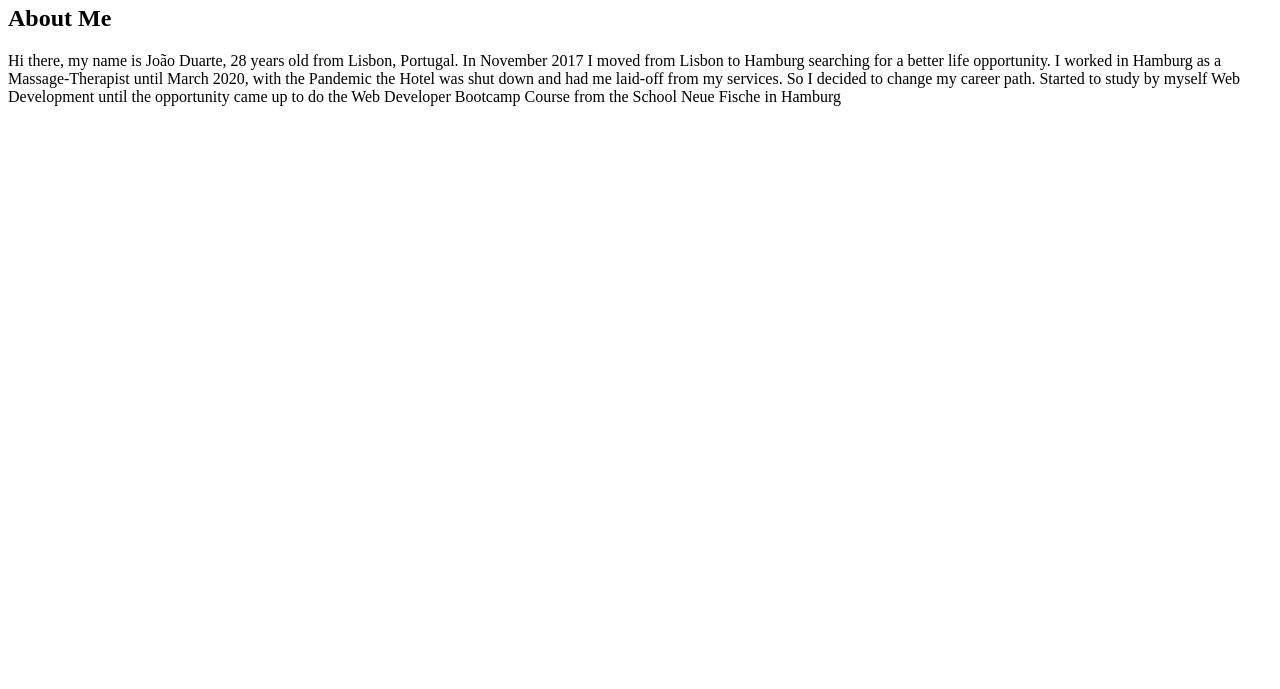
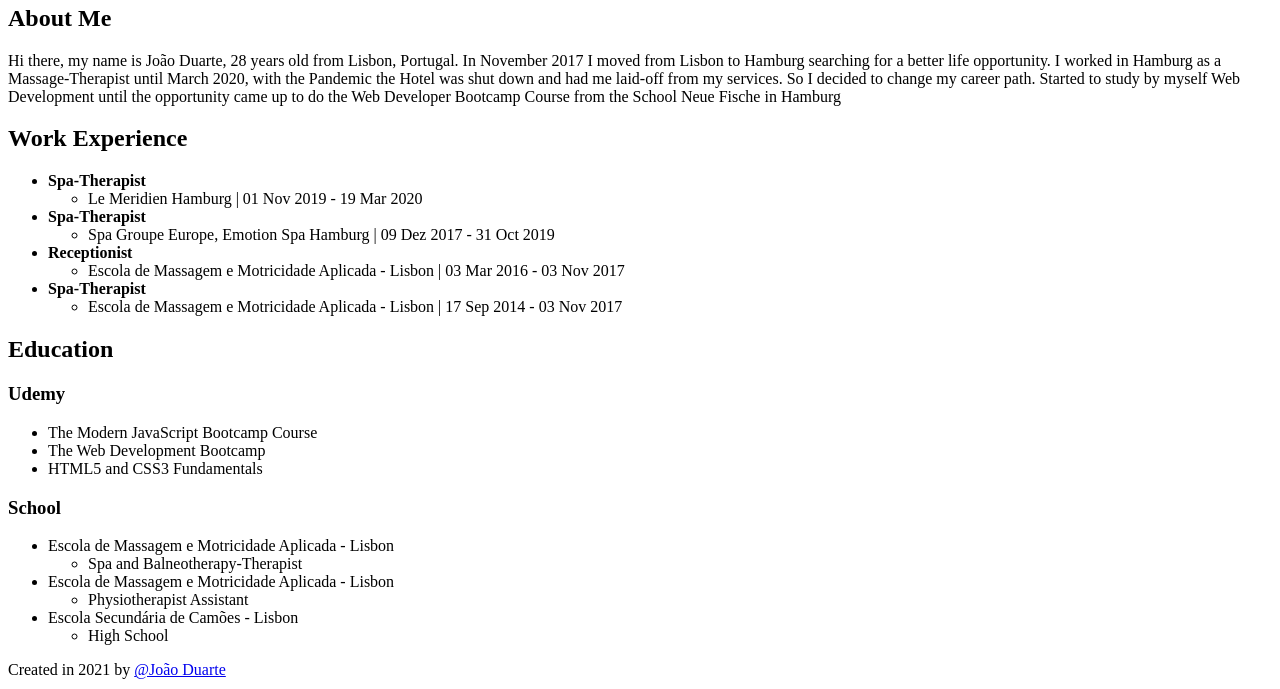
Before and after one commit to Joao17Duarte/personal-website, a plain HTML site: page src/index.html in a window 1280 px wide. Shown: the part 979-1668 px from the top of the page. Before the commit the page ends 1101 px from the top, so only its background shows below. Drawn offline with Linux system fonts and the light colour scheme.

Commit message:
updates work and education section, create footer

```diff
--- a/src/index.html
+++ b/src/index.html
@@ -11,7 +11,7 @@
         <h1>João Duarte</h1>
         <nav>
             <a href="#contacts">Contacts</a>
-            <a href="#footer">Footer</a>
+            <a href="#about">About Me</a>
         </nav>
     </header>
     <main>
@@ -67,10 +67,79 @@
             <a href="https://www.linkedin.com/"> <i class="fab fa-linkedin-in"></i></i></a>
         </section>
 
-        <section>
+        <section id="about">
             <h2>About Me</h2>
             <p>Hi there, my name is João Duarte, 28 years old from Lisbon, Portugal. In November 2017 I moved from Lisbon to Hamburg searching for a better life opportunity. I worked in Hamburg as a Massage-Therapist until March 2020, with the Pandemic the Hotel was shut down and had me laid-off from my services. So I decided to change my career path. Started to study by myself Web Development until the opportunity came up to do the Web Developer Bootcamp Course from the School Neue Fische in Hamburg</p>
         </section>
+
+        <section>
+            <h2>Work Experience</h2>
+            <ul>
+                <li>
+                    <strong>Spa-Therapist </strong>
+                    <ul>
+                        <li>Le Meridien Hamburg | 01 Nov 2019 - 19 Mar 2020</li>
+                    </ul>
+                </li>
+                <li>
+                    <strong>Spa-Therapist </strong>
+                    <ul>
+                        <li>Spa Groupe Europe, Emotion Spa Hamburg | 09 Dez 2017 - 31 Oct 2019</li>
+                    </ul>
+                </li><li>
+                    <strong>Receptionist </strong>
+                    <ul>
+                        <li>Escola de Massagem e Motricidade Aplicada - Lisbon | 03 Mar 2016 - 03 Nov 2017</li>
+                    </ul>
+                </li><li>
+                    <strong>Spa-Therapist </strong>
+                    <ul>
+                        <li>Escola de Massagem e Motricidade Aplicada - Lisbon | 17 Sep 2014 - 03 Nov 2017</li>
+                    </ul>
+                </li>
+
+            </ul>
+
+
+
+        </section>
+
+        <section>
+            <h2>Education</h2>
+
+            <h3>Udemy</h3>
+
+            <ul>
+                <li>The Modern JavaScript Bootcamp Course</li>
+                <li>The Web Development Bootcamp</li>
+                <li>HTML5 and CSS3 Fundamentals</li>
+            </ul>
+
+            <h3>School</h3>
+
+            <ul>
+                <li>Escola de Massagem e Motricidade Aplicada - Lisbon</li>
+                <ul>
+                    <li>Spa and Balneotherapy-Therapist</li>
+                </ul>
+                <li>Escola de Massagem e Motricidade Aplicada - Lisbon</li>
+                <ul>
+                    <li>Physiotherapist Assistant</li>
+                </ul>
+                <li>Escola Secundária de Camões - Lisbon</li>
+                <ul>
+                    <li>High School</li>
+                </ul>
+            </ul>
+
+        </section>
+
+        <footer>
+            <p>Created in 2021 by <a href="https://github.com/Joao17Duarte"> @João Duarte</a></p>
+            <a href="https://github.com/Joao17Duarte"> <i class="fab fa-github"></i></a>
+            <a href="https://codepen.io/jo-o-duarte"> <i class="fab fa-codepen"></i></i></a>
+            <a href="https://www.linkedin.com/"> <i class="fab fa-linkedin-in"></i></i></a>
+        </footer>
 
 
     </main>
```
